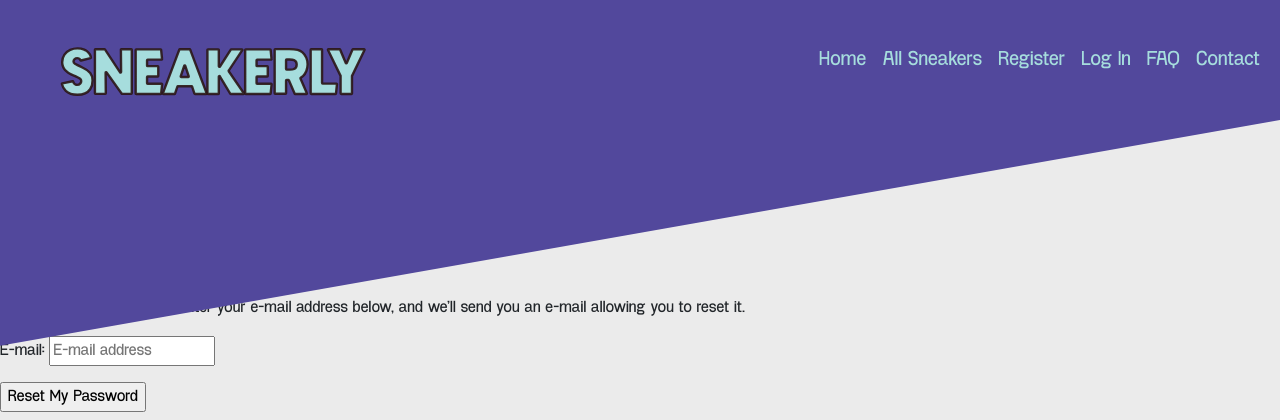
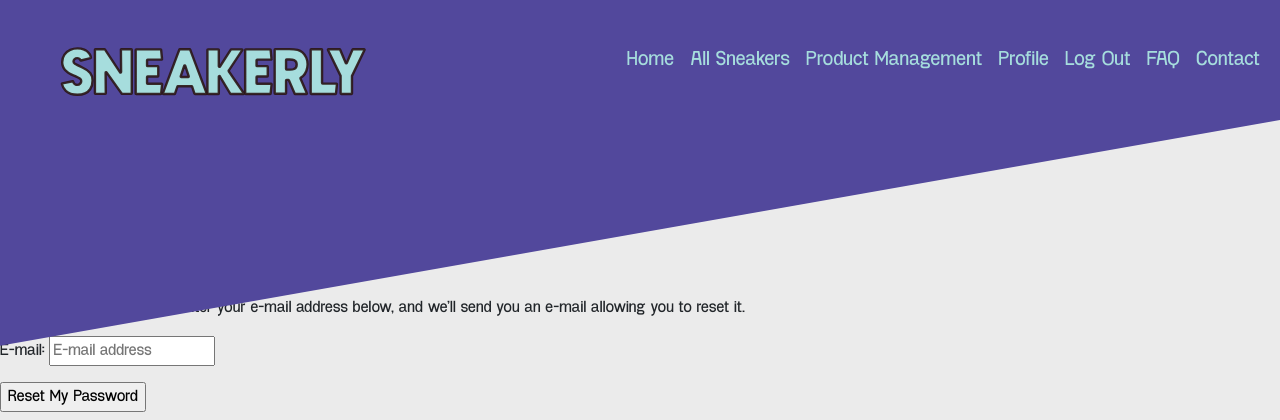
Before and after one commit to adowlin/project-4-sneakerly, a Django app: page /accounts/password/reset/ in a window 1280 px wide. Shown: the top 420 px of the page. Run offline with Django 3.2, Linux system fonts and the light colour scheme; the visitor is signed in with stand-in values (Sample User, id 1); some web fonts are replaced.

Commit message:
Add logic checks to navigation links

```diff
--- a/home/templates/home/index.html
+++ b/home/templates/home/index.html
@@ -2,9 +2,7 @@
 {% load static %}
 
 {% block page_header %}
-    <div class="page-header row">
-        <div class="hero-image-shape" id="hero-image-shape"></div>
-    </div>
+    <div class="hero-image-shape" id="hero-image-shape"></div>
 {% endblock %}
 
 {% block content %}
--- a/static/css/base.css
+++ b/static/css/base.css
@@ -184,6 +184,14 @@ body {
     width: 100%;
 }
 
+/* ---------------------------------------- Log In */
+
+#login_form input {
+    background-color: rgba(163, 216, 216);
+    border: 1px solid rgb(82, 72, 156);
+    border-radius: 5px;
+}
+
 /* ---------------------------------------- Footer */
 
 footer {
--- a/templates/base.html
+++ b/templates/base.html
@@ -46,17 +46,31 @@
                     <div class="collapse navbar-collapse" id="navbarSupportedContent">
                         <ul class="navbar-nav ms-auto mb-2 mb-lg-0">
                             <li class="nav-item">
-                                <a class="nav-link active" aria-current="page" href="#">Home</a>
+                                <a class="nav-link active" aria-current="page" href="{% url 'home' %}">Home</a>
                             </li>
                             <li class="nav-item">
                                 <a class="nav-link" href="#">All Sneakers</a>
                             </li>
+                            {% if request.user.is_authenticated %}
+                                {% if request.user.is_superuser %}
+                                    <li class="nav-item">
+                                        <a class="nav-link" href="#">Product Management</a>
+                                    </li>
+                                {% endif %}
+                                <li class="nav-item">
+                                    <a class="nav-link" href="#">Profile</a>
+                                </li>
+                                <li class="nav-item">
+                                    <a class="nav-link" href="{% url 'account_logout' %}">Log Out</a>
+                                </li>
+                            {% else %}
                                 <li class="nav-item">
                                     <a class="nav-link" href="{% url 'account_signup' %}">Register</a>
                                 </li>
                                 <li class="nav-item">
                                     <a class="nav-link" href="{% url 'account_login' %}">Log In</a>
                                 </li>
+                            {% endif %}
                             <li class="nav-item">
                                 <a class="nav-link" href="#">FAQ</a>
                             </li>
--- a/templates/includes/modals/mobile_nav_modal.html
+++ b/templates/includes/modals/mobile_nav_modal.html
@@ -5,17 +5,31 @@
                 <button type="button" class="btn-close col-2 offset-10" data-bs-dismiss="modal" aria-label="Close"></button>
                 <ul class="navbar-nav me-auto mb-2 mb-lg-0 col-10 offset-1">
                     <li class="nav-item">
-                        <a class="nav-link active" aria-current="page" href="#">Home</a>
+                        <a class="nav-link active" aria-current="page" href="{% url 'home' %}">Home</a>
                     </li>
                     <li class="nav-item">
                         <a class="nav-link" href="#">All Sneakers</a>
                     </li>
+                    {% if request.user.is_authenticated %}
+                        {% if request.user.is_superuser %}
+                            <li class="nav-item">
+                                <a class="nav-link" href="#">Product Management</a>
+                            </li>
+                        {% endif %}
+                        <li class="nav-item">
+                            <a class="nav-link" href="#">Profile</a>
+                        </li>
+                        <li class="nav-item">
+                            <a class="nav-link" href="{% url 'account_logout' %}">Log Out</a>
+                        </li>
+                    {% else %}
                         <li class="nav-item">
                             <a class="nav-link" href="{% url 'account_signup' %}">Register</a>
                         </li>
                         <li class="nav-item">
                             <a class="nav-link" href="{% url 'account_login' %}">Log In</a>
                         </li>
+                    {% endif %}
                     <li class="nav-item">
                         <a class="nav-link" href="#">FAQ</a>
                     </li>
```
Lines whose indentation alone changed are shown as unchanged.
